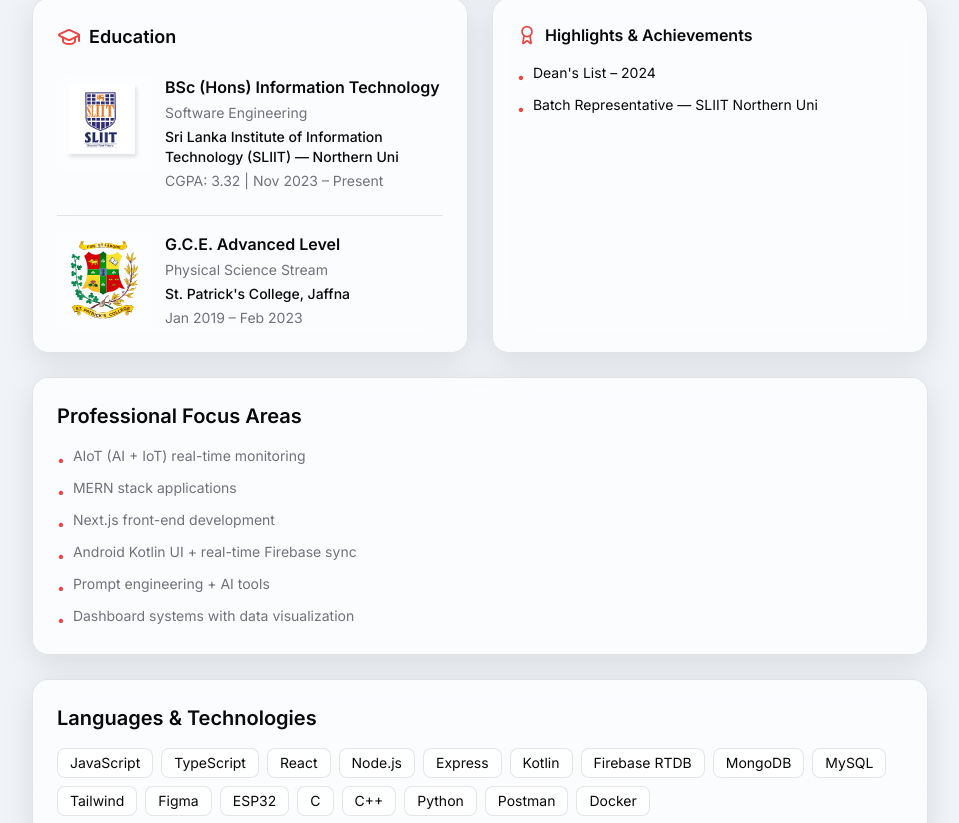
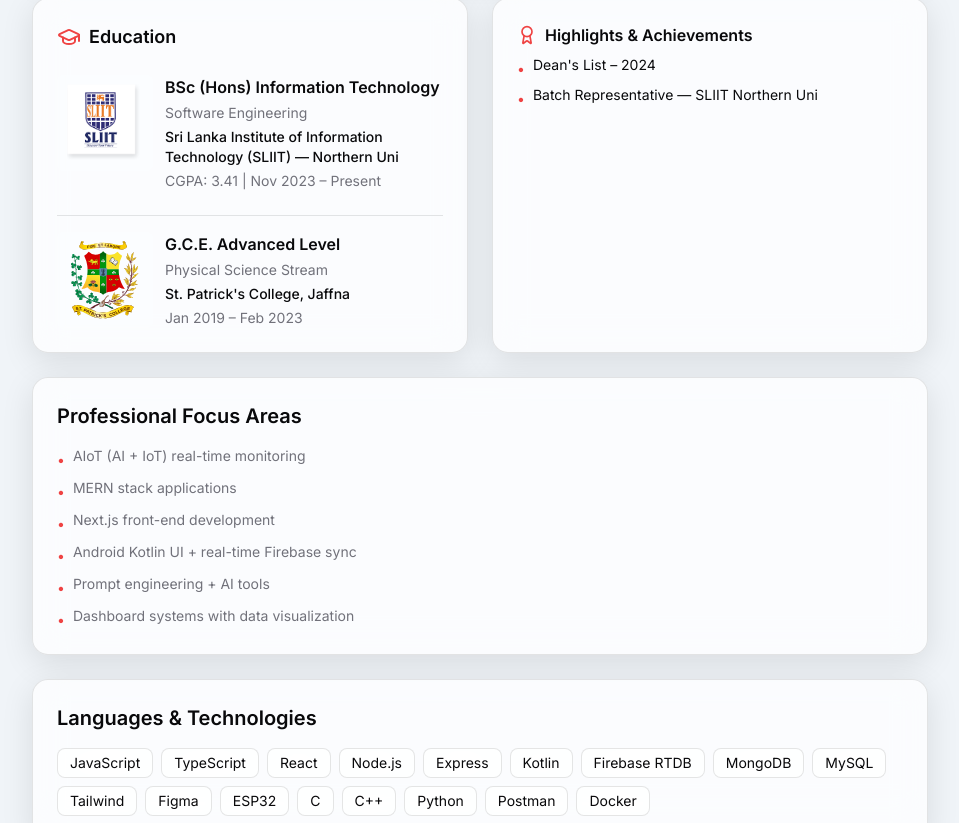
Before and after one commit to joelnithushan/Joel_Nithushan_A_T_Portfolio, a Next.js app: page / in a window 1280 px wide. Shown: the part 1100-1923 px from the top of the page, without its empty margins (160-1119 px from the left). Built offline with nearby package versions, Linux system fonts and the light colour scheme.

Commit message:
Update CGPA to 3.41 and reduce spacing in Highlights & Achievements section

```diff
--- a/components/AboutSection.tsx
+++ b/components/AboutSection.tsx
@@ -100,7 +100,7 @@ export default function AboutSection() {
                     <h4 className="text-sm sm:text-base font-semibold mb-1">BSc (Hons) Information Technology</h4>
                     <p className="text-xs sm:text-sm text-muted-foreground mb-1">Software Engineering</p>
                     <p className="text-xs sm:text-sm font-medium mb-1 break-words">Sri Lanka Institute of Information Technology (SLIIT) — Northern Uni</p>
-                    <p className="text-xs sm:text-sm text-muted-foreground">CGPA: 3.32 | Nov 2023 – Present</p>
+                    <p className="text-xs sm:text-sm text-muted-foreground">CGPA: 3.41 | Nov 2023 – Present</p>
                   </div>
                 </div>
               </div>
@@ -135,11 +135,11 @@ export default function AboutSection() {
               transition={{ duration: 0.6, delay: 0.4 }}
               className="glass-card rounded-2xl p-4 sm:p-6 shadow-glass"
             >
-              <h3 className="text-sm sm:text-base font-semibold mb-4 flex items-center gap-2">
+              <h3 className="text-sm sm:text-base font-semibold mb-2 flex items-center gap-2">
                 <Award className="h-4 w-4 sm:h-5 sm:w-5 text-primary" />
                 Highlights & Achievements
               </h3>
-              <ul className="space-y-2 text-xs sm:text-sm">
+              <ul className="space-y-1.5 text-xs sm:text-sm">
                 <li className="flex items-start gap-2">
                   <span className="text-primary mt-1">•</span>
                   <span>Dean&apos;s List – 2024</span>
```
